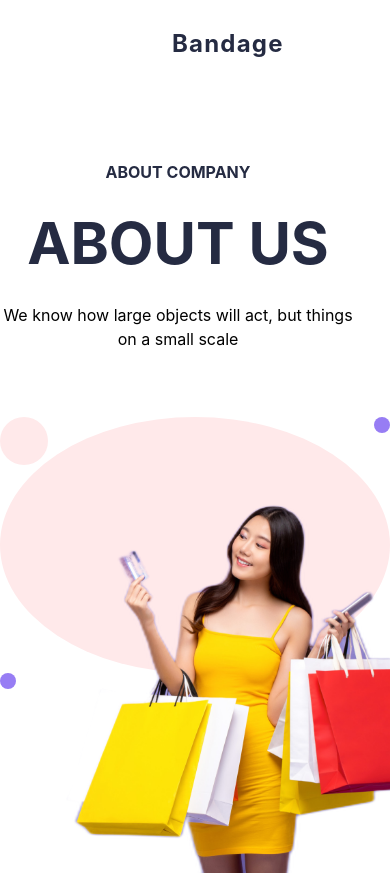
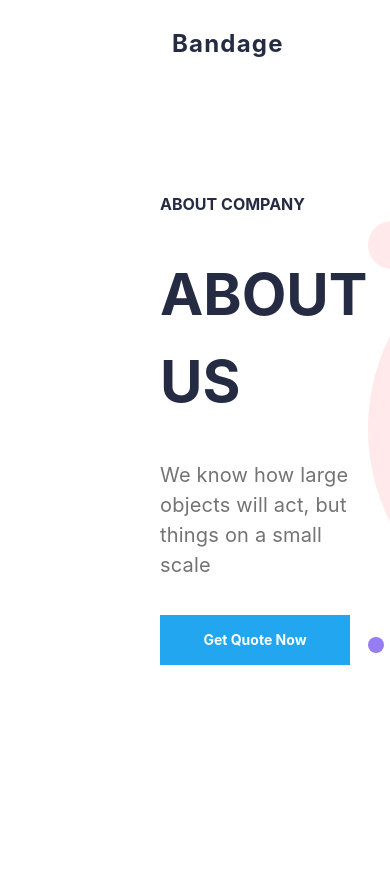
Before and after one commit to deniz244/e-commerce, a React (Create React App) app: page /about in a window 390 px wide. Shown: the top 873 px of the page. After the commit the page ends 844 px from the top, so only its background shows below. Built offline with nearby package versions, Linux system fonts and the light colour scheme.

Commit message:
AboutHeader completed

```diff
--- /dev/null
+++ b/src/components/aboutPageComps/AboutHeader.js
@@ -0,0 +1,12 @@
+import React from "react";
+import AboutNav from "../navbars/AboutNav";
+import AboutUs from "./AboutUs";
+
+export default function AboutHeader() {
+  return (
+    <div>
+      <AboutNav />
+      <AboutUs />
+    </div>
+  );
+}
--- a/src/components/aboutPageComps/AboutUs.js
+++ b/src/components/aboutPageComps/AboutUs.js
@@ -1,23 +1,21 @@
 import React from "react";
 import shoppingW from "../../assets/aboutPage/aboutUs/shoppingWomen.png";
-import { Link } from "react-router-dom";
 
 export default function AboutUs() {
   return (
-    <div className=" gap-[120px] items-center justify-between py-20">
-      <div className="flex flex-col items-center text-center sm:text-start sm:items-start gap-4 w-[356px]">
+    <div className="flex items-center justify-between py-28">
+      <div className="flex flex-col gap-[35px] w-[356px] ml-40 font-['Montserrat', sans-serif]">
         <h5 className="text-[#252B42] text-base font-bold">ABOUT COMPANY</h5>
-        <h1 className="text-[#252B42] text-[58px] font-bold">ABOUT US</h1>
-        <p>We know how large objects will act, but things on a small scale</p>
-        <Link
-          to="/team"
-          className="w-[190px] text-sm font-bold text-white py-[15px] px-10 bg-primary-color"
-        >
+        <h1 className="text-[#252B42] text text-[58px] font-bold">ABOUT US</h1>
+        <p className="text-[#737373] text-[20px] leading-[30px] tracking-[0.2px]">
+          We know how large objects will act, but things on a small scale
+        </p>
+        <button className="w-[190px] text-sm font-bold text-white py-[15px] px-10 bg-[#23A6F0]">
           Get Quote Now
-        </Link>
+        </button>
       </div>
-      <div className="relative z-0 m-auto">
-        <div className="relative z-0 bg-[#FFE9EA] rounded-[100%] p-32 sm:p-52"></div>
+      <div className="relative z-0 mr-40">
+        <div className="relative z-0 bg-[#FFE9EA] rounded-[100%]  p-52"></div>
         <div className="absolute top-0 bg-[#FFE9EA] rounded-[100%] p-6"></div>
         <div className="absolute bg-[#977DF4] rounded-[100%] p-2"></div>
         <div className="absolute right-0 top-0 bg-[#977DF4] rounded-[100%] p-2"></div>
--- a/src/components/aboutPageComps/AboutNav.js
+++ b/src/components/navbars/AboutNav.js
@@ -27,7 +27,7 @@ export default function AboutNav() {
               <button className="flex flex-row bg-[#23A6F0] text-white py-4 px-10 rounded-md gap-[15px]">
                 Become a member
                 <span>
-                  <img src={rArrow} className="pt-1"></img>
+                  <img src={rArrow} alt="right arrow" className="pt-1"></img>
                 </span>
               </button>
             </div>
--- a/src/pages/AboutPage.js
+++ b/src/pages/AboutPage.js
@@ -1,12 +1,10 @@
 import React from "react";
-import AboutNav from "../components/aboutPageComps/AboutNav";
-import AboutUs from "../components/aboutPageComps/AboutUs";
+import AboutHeader from "../components/aboutPageComps/AboutHeader";
 
 export default function AboutPage() {
   return (
     <div>
-      <AboutNav />
-      <AboutUs />
+      <AboutHeader />
     </div>
   );
 }
```
